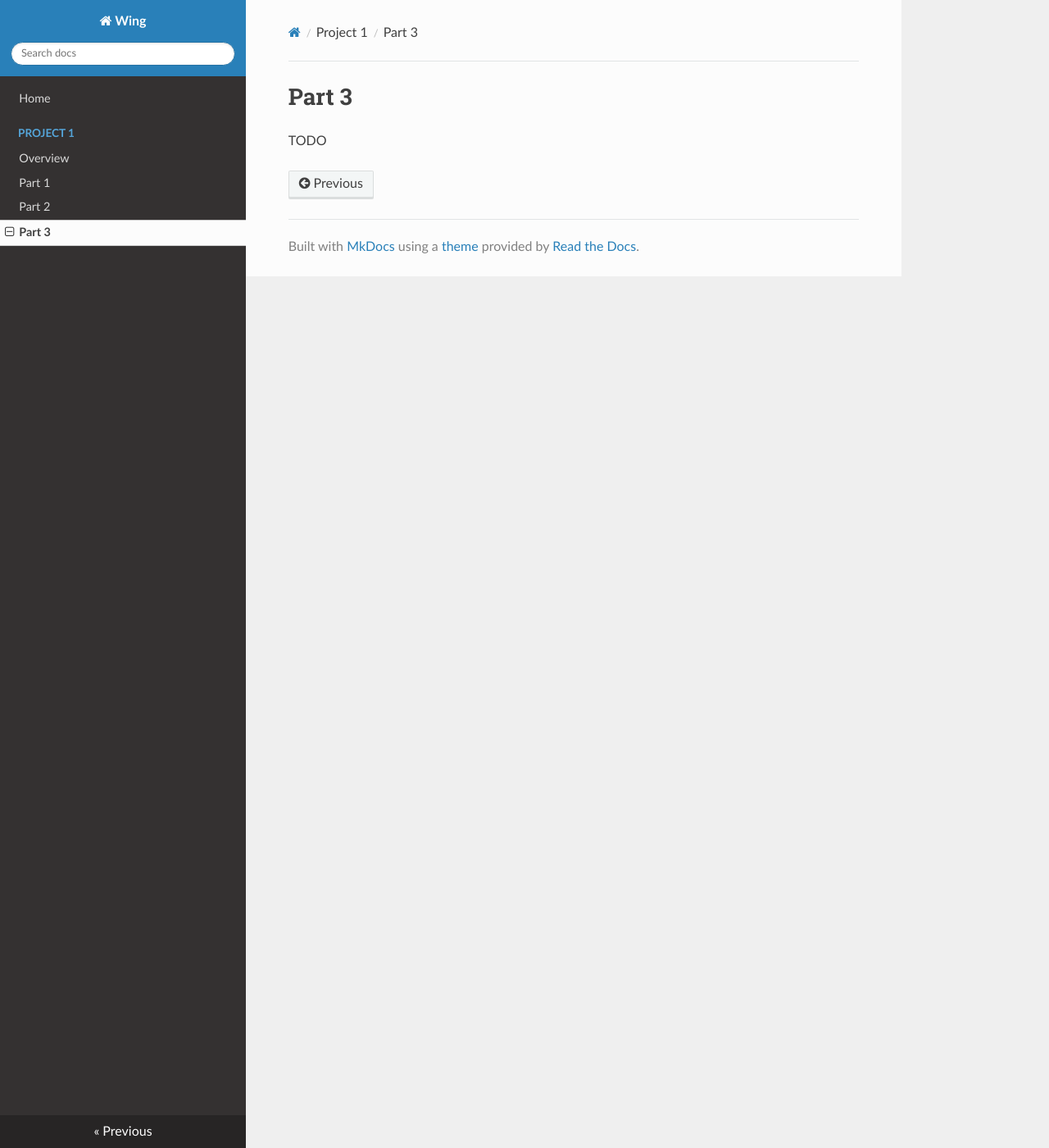
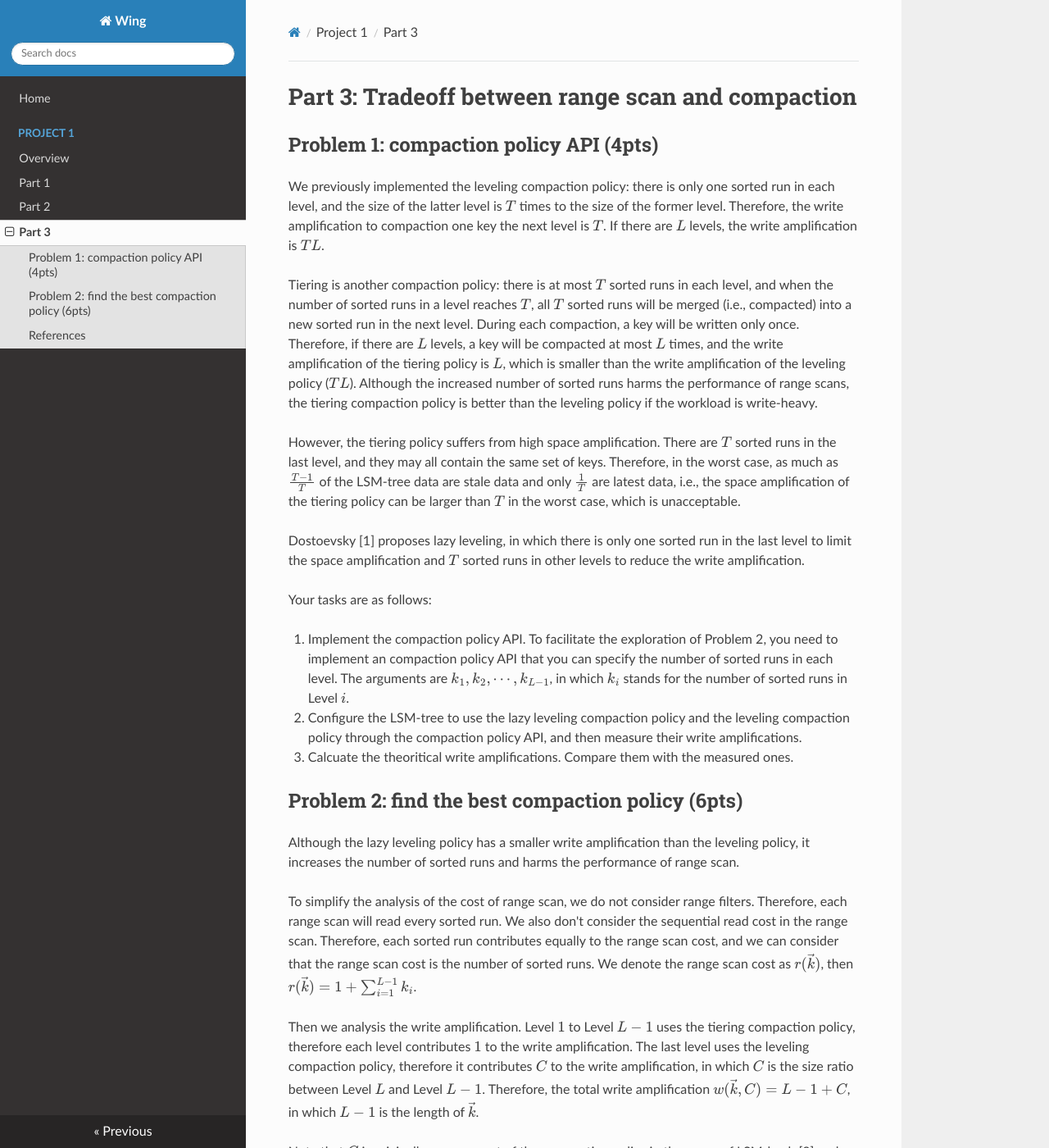
Before and after one commit to iidb/wing-docs, an MkDocs documentation site: the page built from docs/p1/part3.md, in a window 1280 px wide and 1400 px high. Shown: the whole window at 82% size. Built offline with MkDocs 1.6.1, drawn with Linux system fonts in a browser that asks for light colours; nearby versions of some CDN libraries; formulas are drawn with MathJax 3; some of the changed text lies outside the part shown.

Commit message:
Draft of part 3

```diff
--- a/docs/p1/part3.md
+++ b/docs/p1/part3.md
@@ -1,3 +1,41 @@
-# Part 3
+# Part 3: Tradeoff between range scan and compaction
 
-TODO
+## Problem 1: compaction policy API (4pts)
+
+We previously implemented the leveling compaction policy: there is only one sorted run in each level, and the size of the latter level is $T$ times to the size of the former level. Therefore, the write amplification to compaction one key the next level is $T$. If there are $L$ levels, the write amplification is $TL$.
+
+Tiering is another compaction policy: there is at most $T$ sorted runs in each level, and when the number of sorted runs in a level reaches $T$, all $T$ sorted runs will be merged (i.e., compacted) into a new sorted run in the next level. During each compaction, a key will be written only once. Therefore, if there are $L$ levels, a key will be compacted at most $L$ times, and the write amplification of the tiering policy is $L$, which is smaller than the write amplification of the leveling policy ($TL$). Although the increased number of sorted runs harms the performance of range scans, the tiering compaction policy is better than the leveling policy if the workload is write-heavy.
+
+However, the tiering policy suffers from high space amplification. There are $T$ sorted runs in the last level, and they may all contain the same set of keys. Therefore, in the worst case, as much as $\frac{T-1}{T}$ of the LSM-tree data are stale data and only $\frac{1}{T}$ are latest data, i.e., the space amplification of the tiering policy can be larger than $T$ in the worst case, which is unacceptable.
+
+Dostoevsky [1] proposes lazy leveling, in which there is only one sorted run in the last level to limit the space amplification and $T$ sorted runs in other levels to reduce the write amplification.
+
+Your tasks are as follows:
+
+1. Implement the compaction policy API. To facilitate the exploration of Problem 2, you need to implement an compaction policy API that you can specify the number of sorted runs in each level. The arguments are $k_1, k_2, \cdots, k_{L-1}$, in which $k_i$ stands for the number of sorted runs in Level $i$.
+2. Configure the LSM-tree to use the lazy leveling compaction policy and the leveling compaction policy through the compaction policy API, and then measure their write amplifications.
+3. Calcuate the theoritical write amplifications. Compare them with the measured ones.
+
+## Problem 2: find the best compaction policy (6pts)
+
+Although the lazy leveling policy has a smaller write amplification than the leveling policy, it increases the number of sorted runs and harms the performance of range scan.
+
+To simplify the analysis of the cost of range scan, we do not consider range filters. Therefore, each range scan will read every sorted run. We also don't consider the sequential read cost in the range scan. Therefore, each sorted run contributes equally to the range scan cost, and we can consider that the range scan cost is the number of sorted runs. We denote the range scan cost as $r(\vec k)$, then $r(\vec k) = 1 + \sum_{i=1}^{L-1} k_i$.
+
+Then we analysis the write amplification. Level $1$ to Level $L-1$ uses the tiering compaction policy, therefore each level contributes $1$ to the write amplification. The last level uses the leveling compaction policy, therefore it contributes $C$ to the write amplification, in which $C$ is the size ratio between Level $L$ and Level $L-1$. Therefore, the total write amplification $w(\vec k, C) = L - 1 + C$, in which $L-1$ is the length of $\vec k$.
+
+Note that $C$ is originally an argument of the compaction policy in the paper of LSM-bush [2] and requires dynamic level sizes to maintain the size ratios between levels. However, it introduces additional code complexity. Therefore, we don't make $C$ an argument of the compaction policy. Instead, we control the total data size $N = \prod_{i=1}^{L-1} \vec k C F$, in which $F$ is the write buffer size, so that the size ratio of the last level is $C$.
+
+We model the total cost of compactions and range scans as $f(\vec k, C) = w(\vec k, C) + a r(\vec k)$, in which $a$ describes the workload: a small $a$ for a write-heavy workload and a large $a$ for a scan-heavy workload.
+
+Your task: given $a, N, F$, find $\vec k, C$ that minimize $f(\vec k, C)$ and satisfy $N = \prod_{i=1}^{L-1} \vec k C F$.
+
+You should verify your solution via experiments. You can choose $N, F$ you want in your experiments.
+
+If you can't get the optimal solution, you can still get some points by proposing several reasonable solutions and evaluating them.
+
+## References
+
+[1] Dostoevsky: Better Space-Time Trade-Offs for LSM-Tree Based Key-Value Stores via Adaptive Removal of Superfluous Merging. <https://dl.acm.org/doi/pdf/10.1145/3183713.3196927>
+
+[2] The Log-Structured Merge-Bush & the Wacky Continuum. <https://dl.acm.org/doi/pdf/10.1145/3299869.3319903>
```
